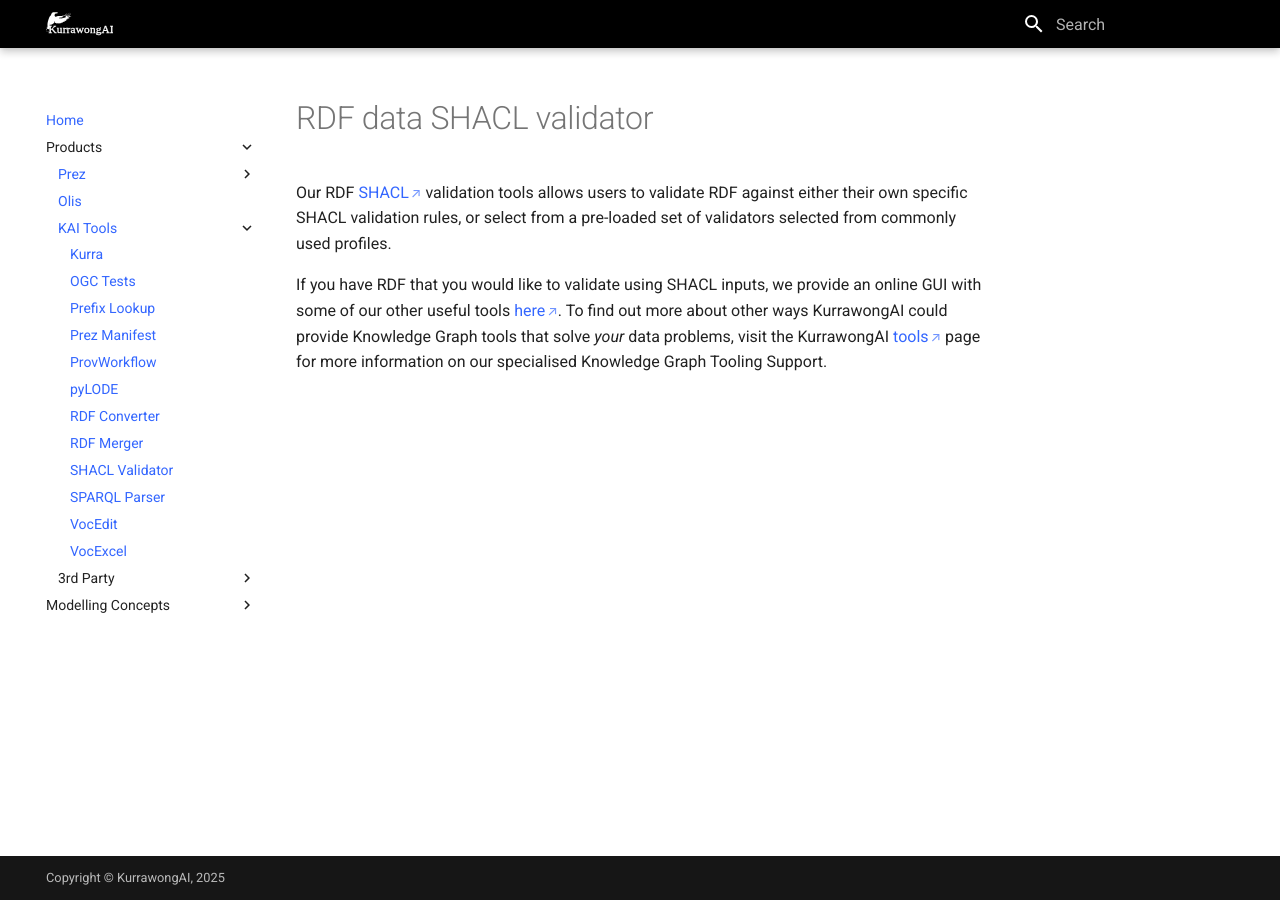
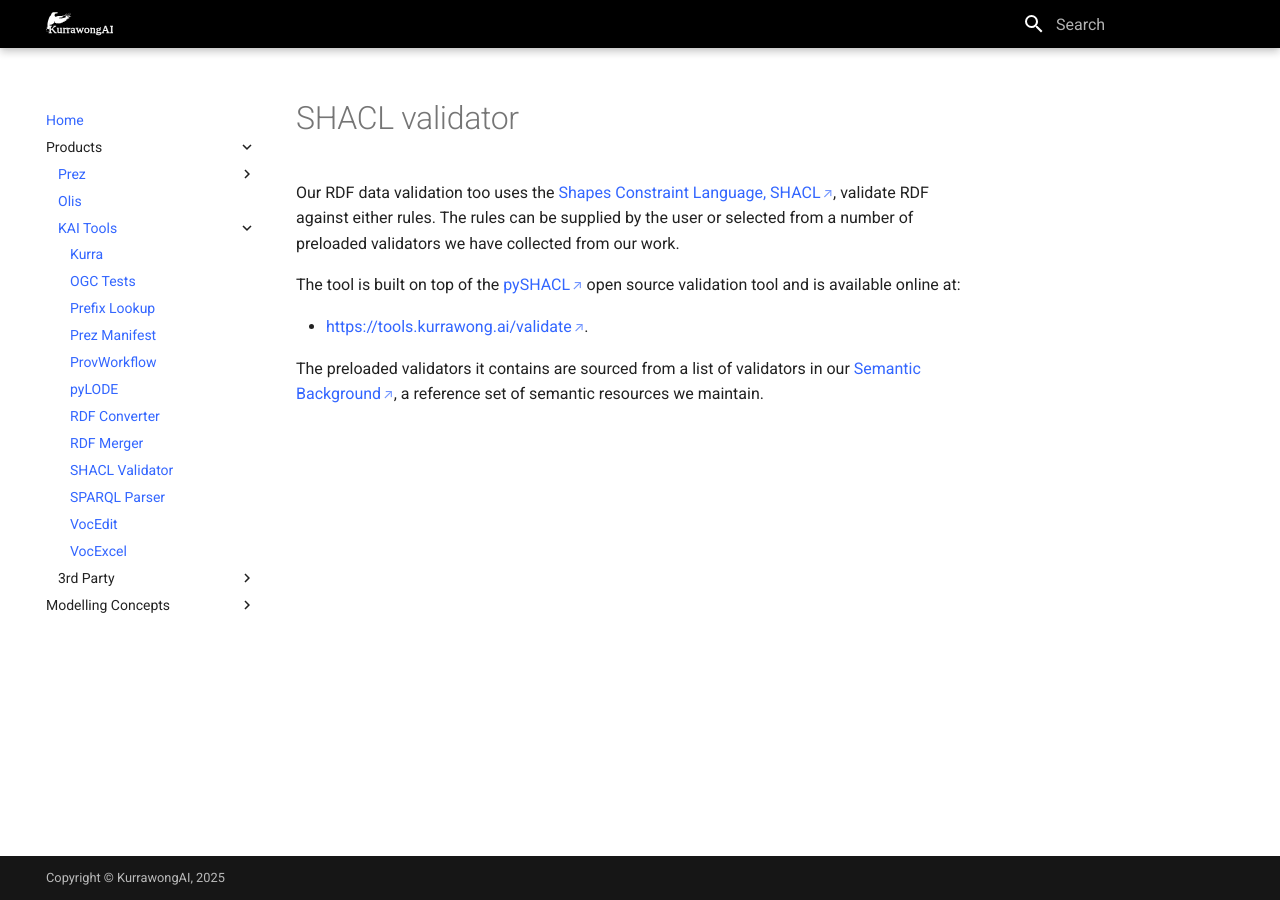
Before and after one commit to Kurrawong/docs, an MkDocs documentation site: the page built from docs/products/tools/shacl-validator.md, in a window 1280 px wide. Built offline with MkDocs 1.6.1 and Material for MkDocs 9.7.7, drawn with Linux system fonts in a browser that asks for light colours.

Commit message:
minor wording improvements

```diff
--- a/docs/products/tools/shacl-validator.md
+++ b/docs/products/tools/shacl-validator.md
@@ -1,6 +1,9 @@
-# RDF data SHACL validator
+# SHACL validator
 
+Our RDF data validation too uses the [Shapes Constraint Language, SHACL](https://www.w3.org/TR/shacl/), validate RDF against either rules. The rules can be supplied by the user or selected from a number of preloaded validators we have collected from our work.
 
-Our RDF [SHACL](https://www.w3.org/TR/shacl/) validation tools allows users to validate RDF against either their own specific SHACL validation rules, or select from a pre-loaded set of validators selected from commonly used profiles.
+The tool is built on top of the [pySHACL](https://pypi.org/project/pyshacl/) open source validation tool and is available online at:
 
-If you have RDF that you would like to validate using SHACL inputs, we provide an online GUI with some of our other useful tools [here](https://tools.kurrawong.ai/). To find out more about other ways KurrawongAI could provide Knowledge Graph tools that solve *your* data problems, visit the KurrawongAI [tools](https://kurrawong.ai/services/tools) page for more information on our specialised Knowledge Graph Tooling Support.
+* <https://tools.kurrawong.ai/validate>.
+
+The preloaded validators it contains are sourced from a list of validators in our [Semantic Background](https://github.com/Kurrawong/semantic-background/tree/main/resources/validators/items), a reference set of semantic resources we maintain.
```
Also changed, not shown: docs/products/tools/prefix-lookup.md (+5 -1 lines), docs/products/tools/provworkflow.md (+7 -3 lines), docs/products/tools/vocexcel.md (+1 -1 lines).
